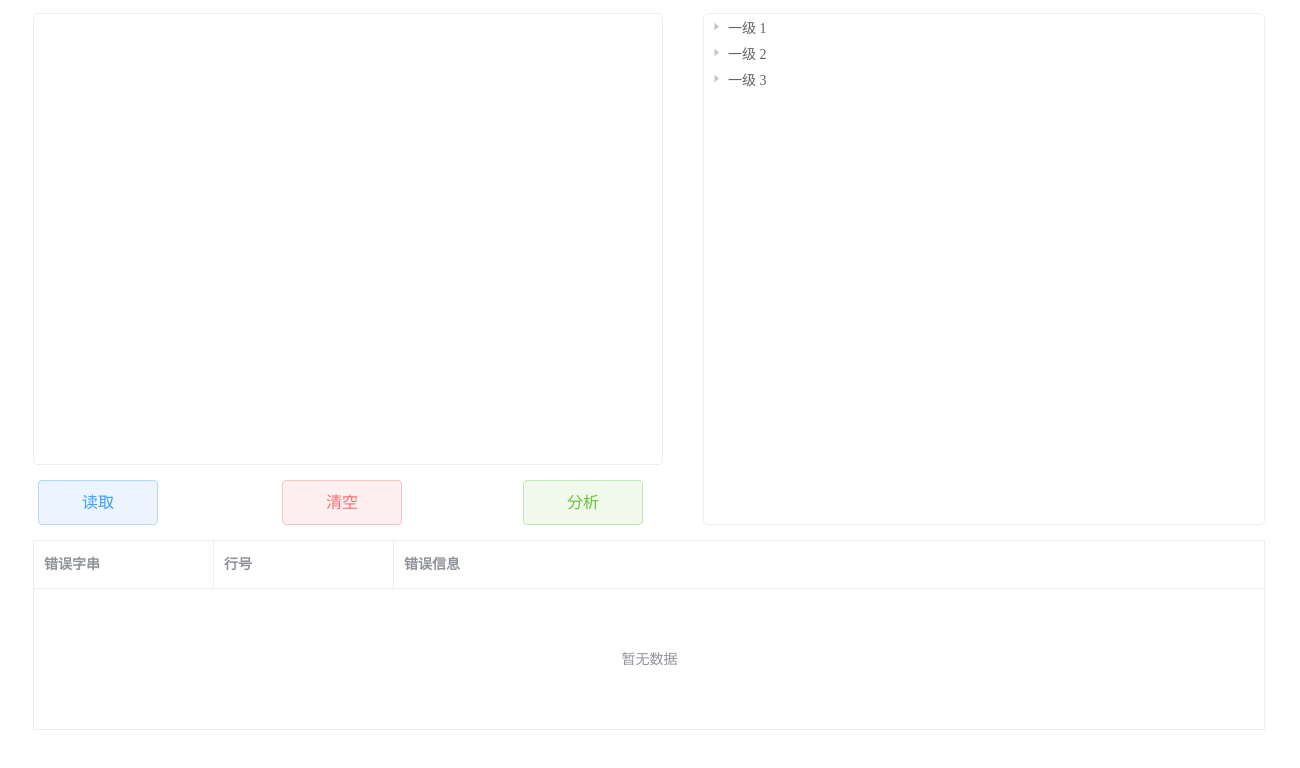
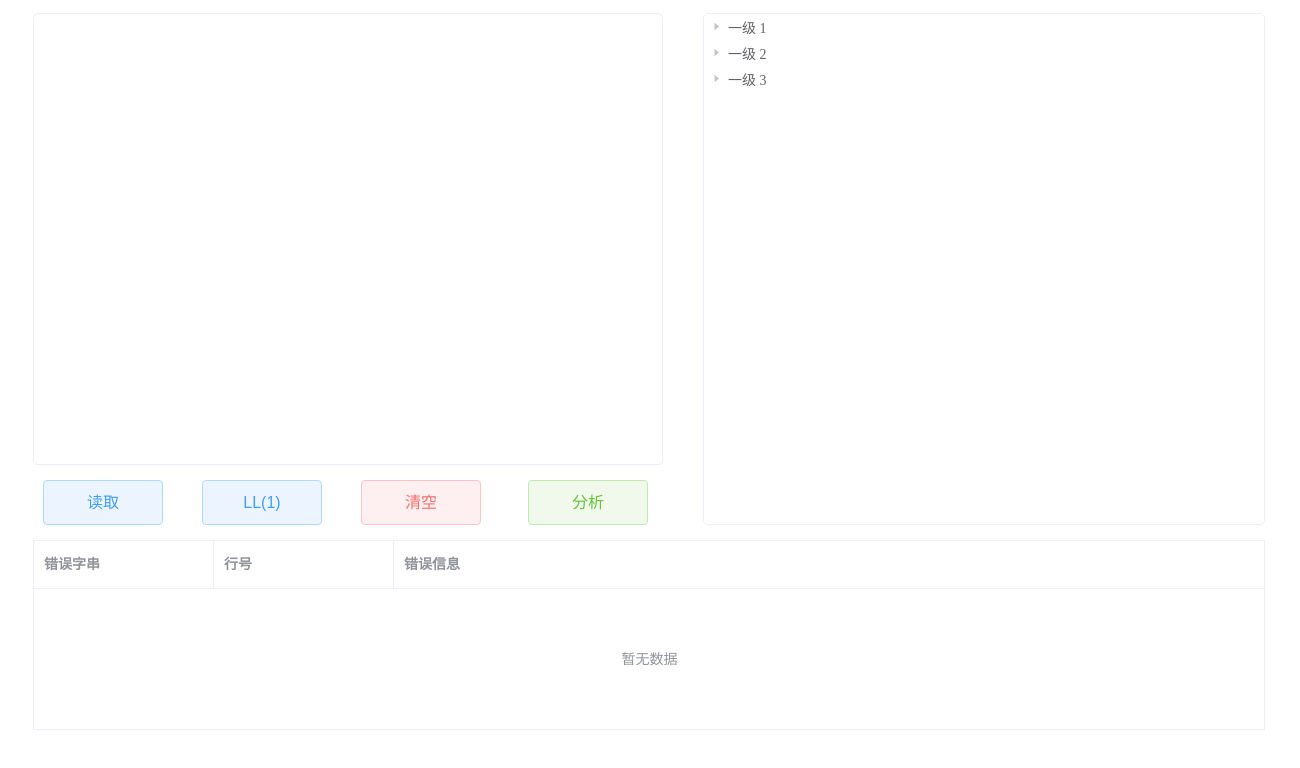
Before and after one commit to CN-GuoZiyang/Syntax-Analyzer, an Electron app: page index.html in a window 1300 px wide. Drawn offline with Linux system fonts and the light colour scheme; no server answers.

Commit message:
加个按钮

```diff
--- a/css/index.css
+++ b/css/index.css
@@ -41,16 +41,20 @@ body {
 }
 
 #read-btn {
-  margin-left: 20px;
+  margin-left: 25px;
+}
+
+#show-btn {
+  margin-left: 35px;
 }
 
 #empty-btn {
-  margin-left: 120px;
+  margin-left: 35px;
 }
 
 #run-btn {
   float: right;
-  margin-right: 20px;
+  margin-right: 15px;
 }
 
 #tree-div {
--- a/index.html
+++ b/index.html
@@ -19,6 +19,7 @@
           <div id="monaco" ></div>
           <div id="button-group">
             <el-button type="primary" plain id="read-btn" @click="load_from_file">读取</el-button>
+            <el-button type="primary" plain id="show-btn" @click="show_ll1">LL(1)</el-button>
             <el-button type="danger" plain id="empty-btn" @click="clear_editor">清空</el-button>
             <el-button type="success" plain id="run-btn" @click="analyze">分析</el-button>
           </div>
--- a/js/monaco.js
+++ b/js/monaco.js
@@ -38,7 +38,7 @@ var editor
       },
       theme: 'vs-light',
       fontSize: 16,
-      lineNumbersMinChars: 3,
+      lineNumbersMinChars: 2,
       lineHeight: 25,
       scrollBeyondLastLine: false,
       language: 'c',
--- a/js/renderer.js
+++ b/js/renderer.js
@@ -57,6 +57,10 @@ const app = new Vue({
       ipc.send('select-file-dialog')
     },
 
+    show_ll1() {
+      console.log('show 个 hammer!')
+    },
+
     clear_editor() {
       editor.setValue('')
       this.errors = []
```
